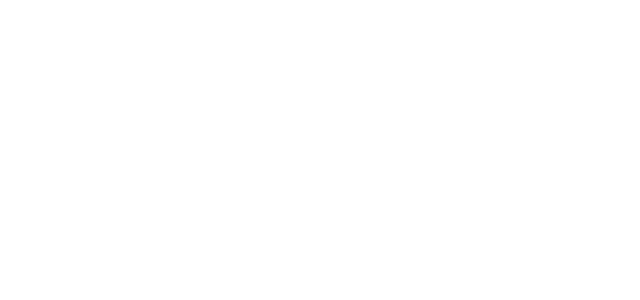
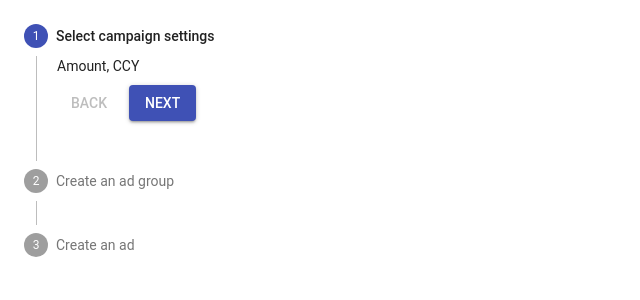
Before and after one commit to vikiszabo/reactBanking, a React (Create React App) app: page /new-transaction in a window 1280 px wide. Shown: the top 300 px of the page, without its empty margins (0-640 px from the left). Built offline with nearby package versions, Linux system fonts and the light colour scheme; data requests are answered from the project's data file.

Commit message:
new transfer form and route

```diff
--- a/src/components/App.js
+++ b/src/components/App.js
@@ -1,15 +1,17 @@
 import React, { Component } from 'react';
 import './App.css';
 import Example from "./Example/Example";
-import Transaction from "./Transaction/Transaction";
+import Transactions from "./Transaction/Transactions";
 import {Router} from "@reach/router";
+import NewTransactionForm from "./Transaction/NewTransaction/NewTransactionForm";
 
 class App extends Component {
     render() {
         return (
             <Router>
                 <Example text={"React banking"} path="/" />
-                <Transaction path="/transaction" />
+                <Transactions path="transactions" />
+                <NewTransactionForm  path="new-transaction"/>
             </Router>
         );
     }
--- /dev/null
+++ b/src/components/Transaction/NewTransaction/NewTransactionForm.js
@@ -0,0 +1,126 @@
+import React from 'react';
+import PropTypes from 'prop-types';
+import { withStyles } from '@material-ui/core/styles';
+import Stepper from '@material-ui/core/Stepper';
+import Step from '@material-ui/core/Step';
+import StepLabel from '@material-ui/core/StepLabel';
+import StepContent from '@material-ui/core/StepContent';
+import Button from '@material-ui/core/Button';
+import Paper from '@material-ui/core/Paper';
+import Typography from '@material-ui/core/Typography';
+import PaymentDetails from "./Steps/PaymentDetail/PaymentDetails";
+import RecipientDetails from "./Steps/RecipientDetail/RecipientDetails"
+import OtherDetails from "./Steps/OtherDetail/OtherDetails"
+
+const styles = theme => ({
+    root: {
+        width: '90%',
+    },
+    button: {
+        marginTop: theme.spacing.unit,
+        marginRight: theme.spacing.unit,
+    },
+    actionsContainer: {
+        marginBottom: theme.spacing.unit * 2,
+    },
+    resetContainer: {
+        padding: theme.spacing.unit * 3,
+    },
+});
+
+function getSteps() {
+    return ['Select campaign settings', 'Create an ad group', 'Create an ad'];
+}
+
+function getStepContent(step) {
+    switch (step) {
+        case 0:
+            return <PaymentDetails />;
+        case 1:
+            return <RecipientDetails />;
+        case 2:
+            return <OtherDetails />;
+        default:
+            return 'Unknown step';
+    }
+}
+
+class VerticalLinearStepper extends React.Component {
+    state = {
+        activeStep: 0,
+    };
+
+    handleNext = () => {
+        this.setState(state => ({
+            activeStep: state.activeStep + 1,
+        }));
+    };
+
+    handleBack = () => {
+        this.setState(state => ({
+            activeStep: state.activeStep - 1,
+        }));
+    };
+
+    handleReset = () => {
+        this.setState({
+            activeStep: 0,
+        });
+    };
+
+    render() {
+        const { classes } = this.props;
+        const steps = getSteps();
+        const { activeStep } = this.state;
+
+        return (
+            <div className={classes.root}>
+                <Stepper activeStep={activeStep} orientation="vertical">
+                    {steps.map((label, index) => {
+                        return (
+                            <Step key={label}>
+                                <StepLabel>{label}</StepLabel>
+                                <StepContent>
+                                    <Typography>{getStepContent(index)}</Typography>
+                                    <div className={classes.actionsContainer}>
+                                        <div>
+                                            <Button
+                                                disabled={activeStep === 0}
+                                                onClick={this.handleBack}
+                                                className={classes.button}
+                                            >
+                                                Back
+                                            </Button>
+                                            <Button
+                                                variant="contained"
+                                                color="primary"
+                                                onClick={this.handleNext}
+                                                className={classes.button}
+                                            >
+                                                {activeStep === steps.length - 1 ? 'Finish' : 'Next'}
+                                            </Button>
+                                        </div>
+                                    </div>
+                                </StepContent>
+                            </Step>
+                        );
+                    })}
+                </Stepper>
+                {activeStep === steps.length && (
+                    <Paper square elevation={0} className={classes.resetContainer}>
+                        <Typography>All steps completed - you&quot;re finished</Typography>
+                        <Button onClick={this.handleReset} className={classes.button}>
+                            Reset
+                        </Button>
+                    </Paper>
+                )}
+            </div>
+        );
+    }
+}
+
+VerticalLinearStepper.propTypes = {
+    classes: PropTypes.object,
+};
+
+export default withStyles(styles)(VerticalLinearStepper);
--- /dev/null
+++ b/src/components/Transaction/NewTransaction/Steps/OtherDetail/OtherDetails.js
@@ -0,0 +1,13 @@
+import React, {Component} from 'react';
+
+class OtherDetails extends Component {
+    render() {
+        return (
+            <div>
+                frequency, templating
+            </div>
+        );
+    }
+}
+
+export default OtherDetails;
--- /dev/null
+++ b/src/components/Transaction/NewTransaction/Steps/PaymentDetail/PaymentDetails.js
@@ -0,0 +1,14 @@
+
+import React, {Component} from 'react';
+
+class PaymentDetails extends Component {
+    render() {
+        return (
+            <div>
+                Amount, CCY
+            </div>
+        );
+    }
+}
+
+export default PaymentDetails;
--- /dev/null
+++ b/src/components/Transaction/NewTransaction/Steps/RecipientDetail/RecipientDetails.js
@@ -0,0 +1,13 @@
+import React, {Component} from 'react';
+
+class RecipientDetails extends Component {
+    render() {
+        return (
+            <div>
+                recipient name, account, add to frequent partners
+            </div>
+        );
+    }
+}
+
+export default RecipientDetails;
--- a/src/components/Transaction/Transaction.js
+++ b/src/components/Transaction/Transactions.js
@@ -1,11 +1,12 @@
 import React, {Component} from 'react';
 import {connect} from 'react-redux';
+import {Link} from "@reach/router";
 
 function mapStateToProps(state) {
     return {transactions: state.transactions};
 }
 
-class Transaction extends Component {
+class Transactions extends Component {
 
     render() {
         return (
@@ -18,6 +19,8 @@
                         )
                     })}
                 </ul>
+                <Link to="/new-transaction">New transaction</Link>
+                {this.props.children}
             </div>
         );
     }
@@ -25,4 +28,4 @@
 
 export default connect(
     mapStateToProps,
-)(Transaction);
+)(Transactions);
```
